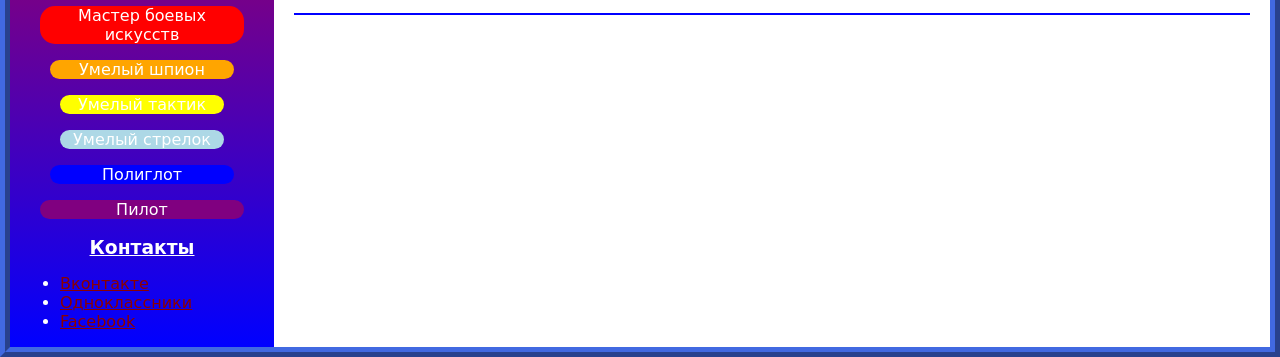
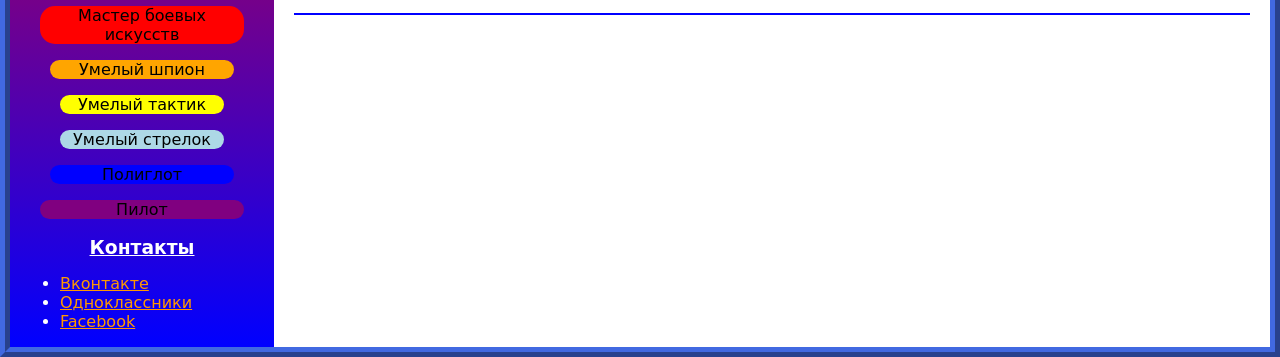
Before and after one commit to annabellesh/my-site, a plain HTML site: page index.html in a window 1280 px wide. Shown: the part 470-827 px from the top of the page. Drawn offline with Linux system fonts and the light colour scheme.

Commit message:
final version

```diff
--- a/stylesheet.css
+++ b/stylesheet.css
@@ -1,99 +1,119 @@
+.profile {
+	border: 10px ridge royalblue;
+	margin: 0px;
+	font-family: cursive, Arial, Helvetica, sans-serif;
+}
+
 .header {
 	background: silver;
 	color: darkred;
-	font-family: cursive;
 	text-align: center;
 	height: 50px;
 }
+
+.container {
+	display: flex;
+}
+
 h1 {
 	margin: 0px;
 }
+
+.left {
+	width: 300px;
+	margin: 0px;
+	background: linear-gradient(red, blue)
+}
+
 .name {
 	color: white;
 	text-align: center;
 	margin: 0px;
 	font-size: 40px;
 }
-.profile {
-	border: 10px ridge royalblue;
-	margin: 0px;
-	}
+
 .avatar {
 	height: 220px;
 	width: 220px;
 	border: 2px solid white;
 	border-radius: 45px;
 }
-.left {
-	font-family: cursive;
-	width: 300px;
-	margin: 0px;
-	background: linear-gradient(red, blue)
+
+a {
+	color: #ff9800;
 }
-.right {
-	font-family: cursive;
-	width: 100%;
-	margin-left: 20px;
-	margin-right: 20px;
-}
-.info {
-	color: midnightblue;
-	border-bottom: 2px solid blue;
-}
-a {color: darkred;
 
-}
 .row1 {
 	background: red;
 	margin-left: 20px;
 	margin-right: 20px;
 }
+
 .row2 {
 	background: orange;
 	margin-left: 30px;
 	margin-right: 30px;
 }
+
 .row3 {
 	background: yellow;
 	margin-left: 40px;
 	margin-right: 40px;
 }
+
 .row4 {
 	background: lightblue;
 	margin-left: 40px;
 	margin-right: 40px;
 }
+
 .row5 {
 	background: blue;
 	margin-left: 30px;
 	margin-right: 30px;
 }
+
 .row6 {
 	background: purple;
 	margin-left: 20px;
 	margin-right: 20px;
 }
-.container {
-	display: flex;
-}
+
 .lastname {
 	border-bottom: 2px solid yellow;
 }
+
 .additionalinfo {
 	margin: 10px;
 	color: white;
 	text-align: center;
 }
+
 .additionalinfoname {
 	margin-bottom: 10px;
 }
+
 ul {
 	text-align: initial;
 }
+
 .avacontainer {
 	text-align: center;
 	margin: 20px;
 }
+
 .ability {
 	border-radius: 15px;
+	color: black;
 }
+
+.right {
+	width: 100%;
+	margin-left: 20px;
+	margin-right: 20px;
+}
+
+.info {
+	color: midnightblue;
+	border-bottom: 2px solid blue;
+}
```
Also changed, not shown: index.html (+21 -8 lines).
